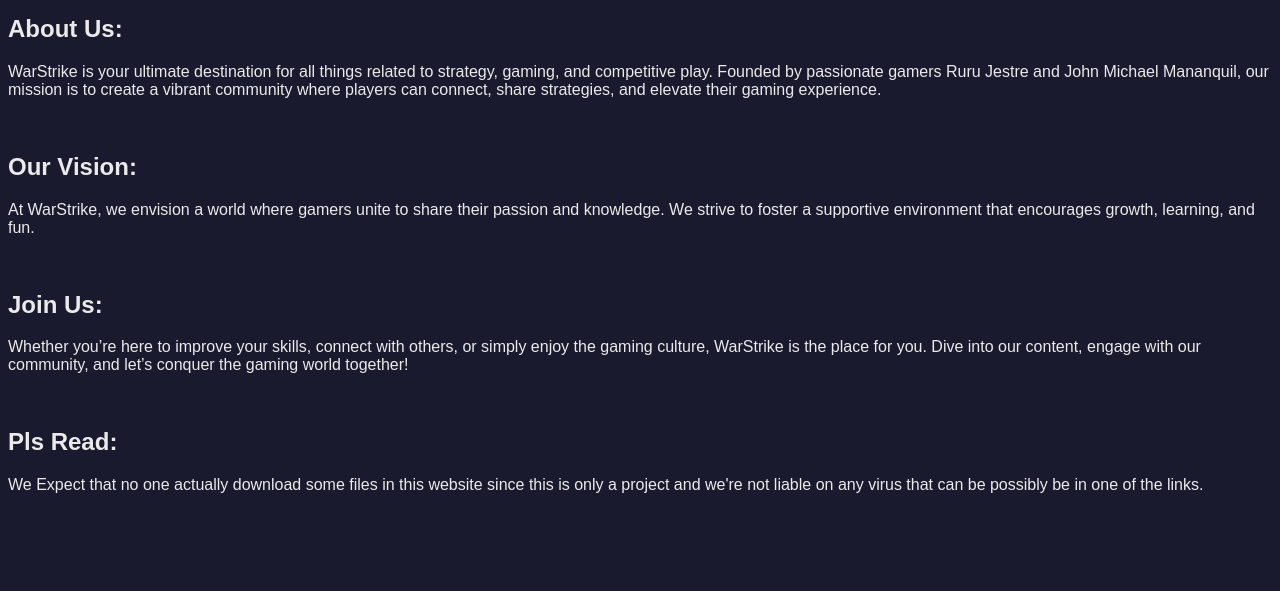
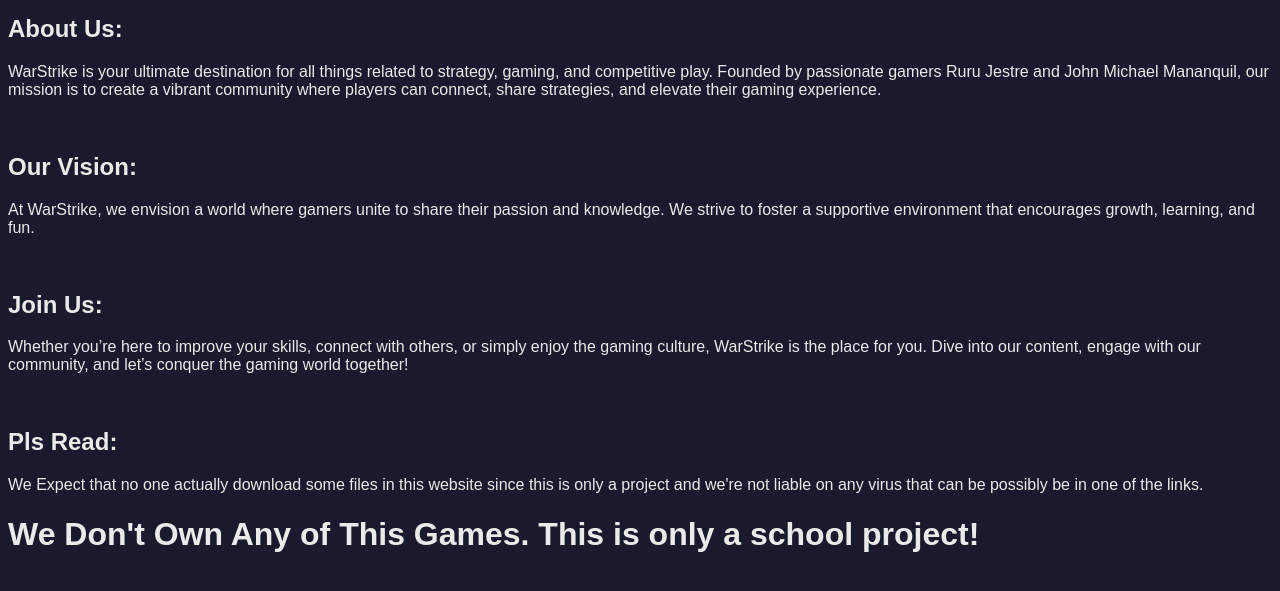
Before and after one commit to L3nn0x1/GameStrike-Page, a plain HTML site: page info.html in a window 1280 px wide. Shown: the part 67-658 px from the top of the page. Drawn offline with Linux system fonts and the light colour scheme.

Commit message:
Update info.html

```diff
--- a/info.html
+++ b/info.html
@@ -30,6 +30,6 @@
    <br>
     <h2>Pls Read:</h2>
     <p>We Expect that no one actually download some files in this website since this is only a project and we're not liable on any virus that can be possibly be in one of the links.</p>
-
+<h1> We Don't Own Any of This Games. This is only a school project!</h1>
 </body>
 </html>
```
